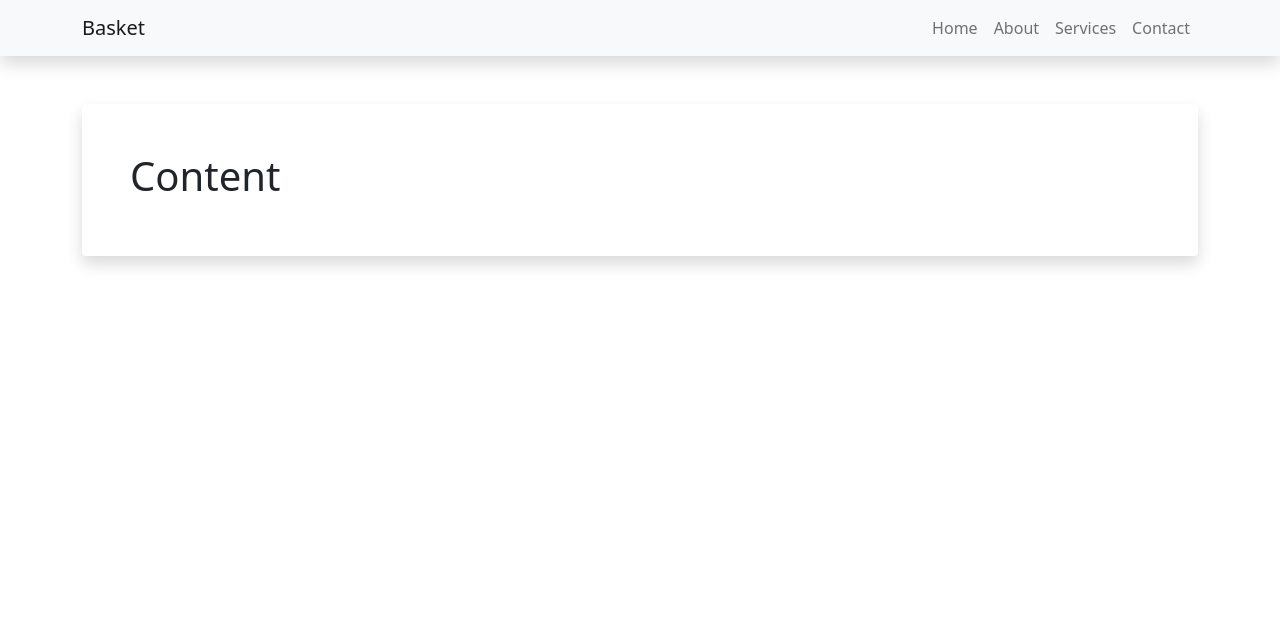
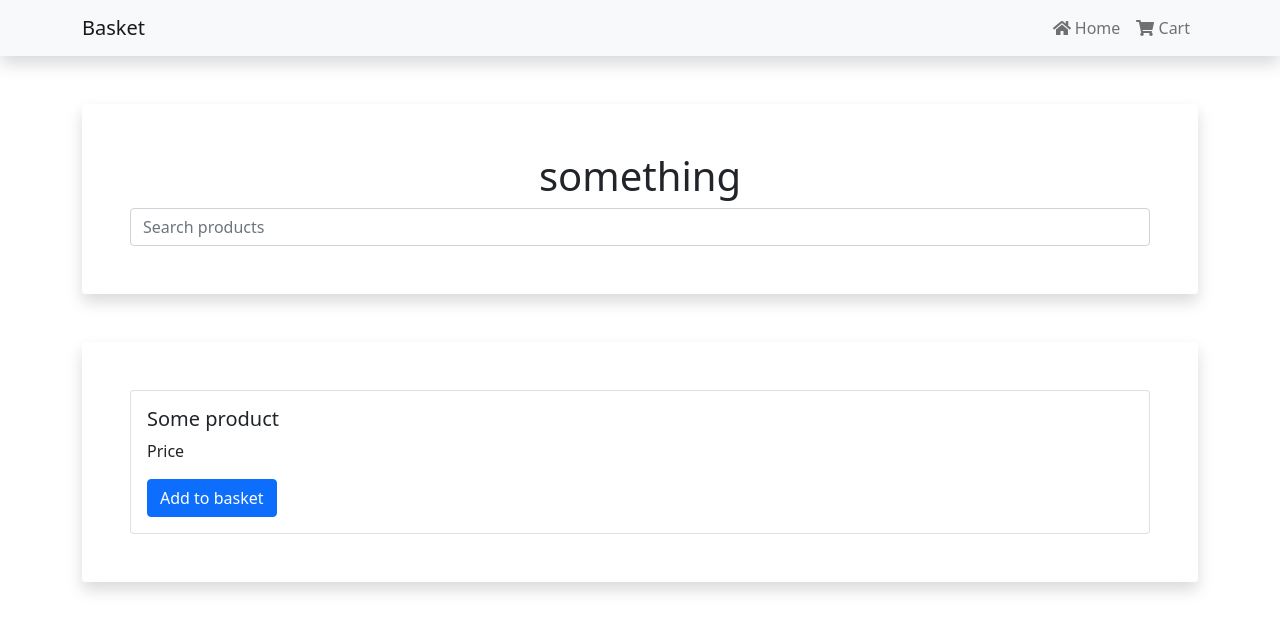
Before and after one commit to Basket-hub/basket-front, an Angular app: page / in a window 1280 px wide. Shown: the top 632 px of the page. Built offline with nearby package versions, Linux system fonts and the light colour scheme.

Commit message:
cart view

```diff
--- a/package.json
+++ b/package.json
@@ -18,6 +18,9 @@
     "@angular/platform-browser": "~12.0.4",
     "@angular/platform-browser-dynamic": "~12.0.4",
     "@angular/router": "~12.0.4",
+    "@fortawesome/angular-fontawesome": "^0.10.1",
+    "@fortawesome/fontawesome-svg-core": "^1.2.36",
+    "@fortawesome/free-solid-svg-icons": "^5.15.4",
     "bootstrap": "^5.1.3",
     "rxjs": "~6.6.0",
     "tslib": "^2.1.0",
--- a/src/app/app-routing.module.ts
+++ b/src/app/app-routing.module.ts
@@ -1,7 +1,13 @@
+import { HomeComponent } from './home/home.component';
+import { CartComponent } from './cart/cart.component';
 import { NgModule } from '@angular/core';
 import { RouterModule, Routes } from '@angular/router';
 
-const routes: Routes = [];
+const routes: Routes = [
+  { path: 'cart', component: CartComponent },
+  { path: '', component: HomeComponent },
+  { path: '**', redirectTo: '', pathMatch: 'full' }
+];
 
 @NgModule({
   imports: [RouterModule.forRoot(routes)],
--- a/src/app/app.component.html
+++ b/src/app/app.component.html
@@ -7,26 +7,13 @@
     <div class="collapse navbar-collapse" id="navbarResponsive">
       <ul class="navbar-nav ms-auto">
         <li class="nav-item active">
-          <a class="nav-link" href="#">Home</a>
+          <a class="nav-link" [routerLink]="['/']"><fa-icon [icon]="faHome"></fa-icon> Home</a>
         </li>
         <li class="nav-item">
-          <a class="nav-link" href="#">About</a>
-        </li>
-        <li class="nav-item">
-          <a class="nav-link" href="#">Services</a>
-        </li>
-        <li class="nav-item">
-          <a class="nav-link" href="#">Contact</a>
+          <a class="nav-link" [routerLink]="['/cart']"><fa-icon [icon]="faShoppingCart"></fa-icon> Cart</a>
         </li>
       </ul>
     </div>
   </div>
 </nav>
-
-<div class="container">
-  <div class="card border-0 shadow my-5">
-    <div class="card-body p-5">
-      <h1>Content</h1>
-    </div>
-  </div>
-</div>
+<router-outlet></router-outlet>
--- a/src/app/app.component.ts
+++ b/src/app/app.component.ts
@@ -1,4 +1,6 @@
 import { Component } from '@angular/core';
+import { faShoppingCart } from '@fortawesome/free-solid-svg-icons';
+import { faHome } from '@fortawesome/free-solid-svg-icons';
 
 @Component({
   selector: 'app-root',
@@ -6,5 +8,6 @@ import { Component } from '@angular/core';
   styleUrls: ['./app.component.css']
 })
 export class AppComponent {
-  title = 'TWHack';
+  public faShoppingCart = faShoppingCart;
+  public faHome = faHome;
 }
--- /dev/null
+++ b/src/app/cart/cart.component.html
@@ -0,0 +1,7 @@
+<div class="container">
+  <div class="card border-0 shadow my-5">
+    <div class="card-body p-5">
+        Cart
+    </div>
+  </div>
+</div>
--- /dev/null
+++ b/src/app/cart/cart.component.ts
@@ -0,0 +1,15 @@
+import { Component, OnInit } from '@angular/core';
+
+@Component({
+  selector: 'app-cart',
+  templateUrl: './cart.component.html',
+  styleUrls: ['./cart.component.css']
+})
+export class CartComponent implements OnInit {
+
+  constructor() { }
+
+  ngOnInit(): void {
+  }
+
+}
--- /dev/null
+++ b/src/app/home/home.component.css
@@ -0,0 +1,18 @@
+.form-inputs {
+  position: relative
+}
+
+.form-inputs .form-control {
+  height: 45px
+}
+
+.form-inputs .form-control:focus {
+  box-shadow: none;
+  border: 1px solid #000
+}
+
+.form-inputs i {
+  position: absolute;
+  right: 10px;
+  top: 15px
+}
--- /dev/null
+++ b/src/app/home/home.component.html
@@ -0,0 +1,24 @@
+<div class="container">
+  <div class="card border-0 shadow my-5">
+    <div class="card-body p-5 text-center">
+      <h1>something</h1>
+      <input type="text" class="form-control" placeholder="Search products" />
+    </div>
+  </div>
+</div>
+
+<div class="container">
+  <div class="card border-0 shadow my-5">
+    <div class="row">
+      <div class="col">
+        <div class="card m-5">
+          <div class="card-body">
+            <h5 class="card-title">Some product</h5>
+            <p class="card-text">Price</p>
+            <button class="btn btn-primary">Add to basket</button>
+          </div>
+        </div>
+      </div>
+    </div>
+  </div>
+</div>
--- /dev/null
+++ b/src/app/home/home.component.ts
@@ -0,0 +1,17 @@
+import { Component, OnInit } from '@angular/core';
+import { faSearch } from '@fortawesome/free-solid-svg-icons';
+
+@Component({
+  selector: 'app-home',
+  templateUrl: './home.component.html',
+  styleUrls: ['./home.component.css']
+})
+export class HomeComponent implements OnInit {
+  public faSearch = faSearch;
+
+  constructor() { }
+
+  ngOnInit(): void {
+  }
+
+}
```
Also changed, not shown: src/app/app.module.ts (+8 -3 lines), src/app/cart/cart.component.css (added), 1 other file (tests, documents, lock files or other folders).
